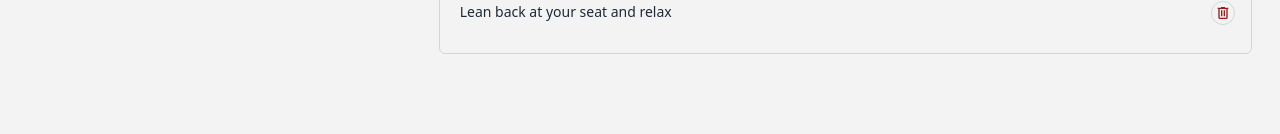
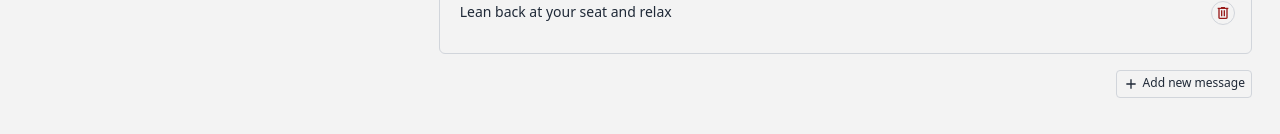
Before and after one commit to Mehdi-Saadi/break-reminder-vue, a Vue app: page /break-messages in a window 1280 px wide. Shown: the part 478-612 px from the top of the page. Built offline with nearby package versions, Linux system fonts and the light colour scheme.

Commit message:
add new message button

```diff
--- a/src/views/BreakMessages.vue
+++ b/src/views/BreakMessages.vue
@@ -1,4 +1,5 @@
 <script setup lang="ts">
+import AddIcon from '@/components/ui/icons/AddIcon.vue';
 import DeleteButton from '@/components/ui/buttons/DeleteButton.vue';
 import SettingItem from '@/components/setting/SettingItem.vue';
 import SettingSection from '@/components/setting/SettingSection.vue';
@@ -54,5 +55,15 @@ const { updateBreakMessageById, deleteBreakMessageById } = useSetting;
         </template>
       </SettingItem>
     </SettingSection>
+
+    <div class="flex items-center justify-end">
+      <button
+        class="space-x-1 flex items-center justify-center active:bg-[#eaeaea] hover:bg-[#ededed] active:dark:bg-[#2d2d2d] hover:dark:bg-[#292929] border border-gray-300 rounded px-1.5 py-1"
+        @click="console.log('clicked')"
+      >
+        <AddIcon class="size-4" />
+        <span class="text-xs pb-0.5">Add new message</span>
+      </button>
+    </div>
   </div>
 </template>
```
